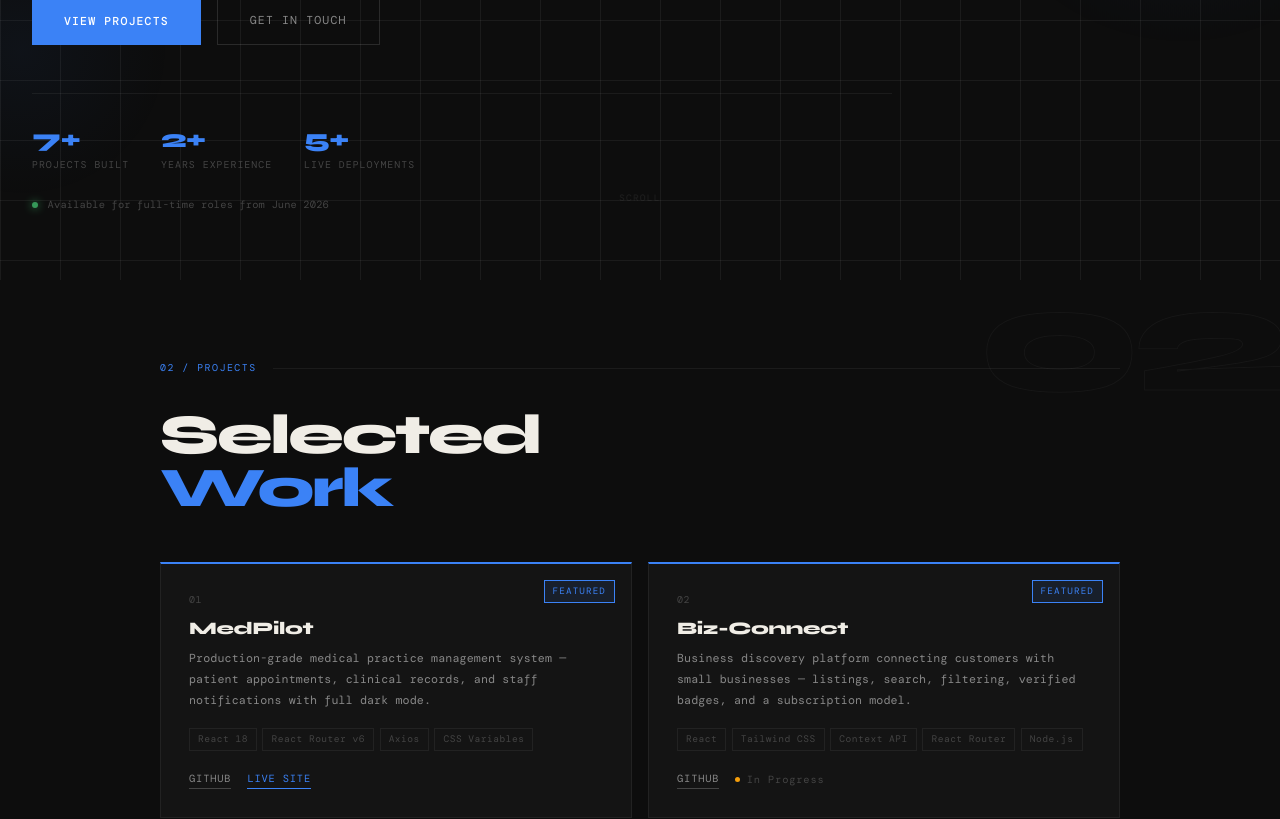
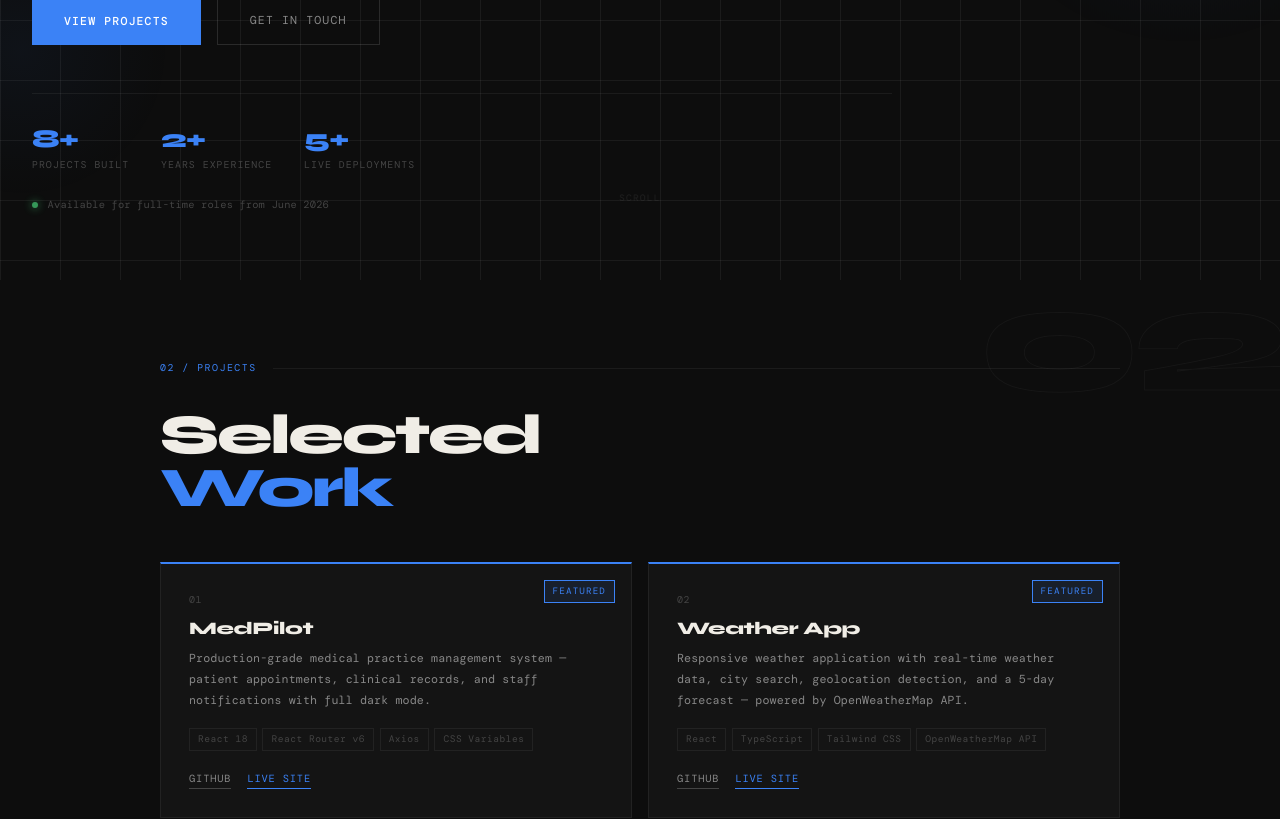
Before and after one commit to Onyinye-Maggie/onyinye-portfolio, a React (Create React App) app: page / in a window 1280 px wide. Shown: the part 520-1339 px from the top of the page. Built offline with nearby package versions, Linux system fonts and the light colour scheme; a web font is replaced by a local one.

Commit message:
add weather app to portfolio

```diff
--- a/src/components/Hero.jsx
+++ b/src/components/Hero.jsx
@@ -51,8 +51,8 @@ export default function Hero() {
 
         <div className="hero-stats">
           <div className="hero-stat">
-            <div className="hero-stat-number">7+</div>
-            <div className="hero-stat-label">Projects Built</div>
+           <div className="hero-stat-number">8+</div>
+<div className="hero-stat-label">Projects Built</div>
           </div>
           <div className="hero-stat">
             <div className="hero-stat-number">2+</div>
--- a/src/data/portfolio.js
+++ b/src/data/portfolio.js
@@ -9,7 +9,16 @@ export const projects = [
     featured: true,
   },
   {
-    id: "02",
+  id: "02",
+  name: "Weather App",
+  description: "Responsive weather application with real-time weather data, city search, geolocation detection, and a 5-day forecast — powered by OpenWeatherMap API.",
+  tech: ["React", "TypeScript", "Tailwind CSS", "OpenWeatherMap API"],
+  github: "https://github.com/Onyinye-Maggie/weather-app",
+  live: "https://weatherappforecasts.netlify.app",
+  featured: true,
+},
+  {
+    id: "03",
     name: "Biz-Connect",
     description: "Business discovery platform connecting customers with small businesses — listings, search, filtering, verified badges, and a subscription model.",
     tech: ["React", "Tailwind CSS", "Context API", "React Router", "Node.js"],
@@ -18,7 +27,7 @@ export const projects = [
     featured: true,
   },
   {
-    id: "03",
+    id: "04",
     name: "ShopHub",
     description: "Dynamic e-commerce platform with product rendering, real-time cart state management, filtering, and a conversion-focused UI.",
     tech: ["React", "Tailwind CSS", "JavaScript ES6+"],
@@ -27,7 +36,7 @@ export const projects = [
     featured: false,
   },
   {
-    id: "04",
+    id: "05",
     name: "E-Commerce System",
     description: "Core e-commerce logic — add to cart, cart state management, and full checkout flow.",
     tech: ["React", "Context API", "CSS"],
@@ -36,7 +45,7 @@ export const projects = [
     featured: false,
   },
   {
-    id: "05",
+    id: "06",
     name: "Productivity Hub",
     description: "Multi-module productivity dashboard — task management, expense tracking, study planning, and job application tracking with persistent storage.",
     tech: ["React", "Local Storage", "Dark Mode"],
@@ -45,7 +54,7 @@ export const projects = [
     featured: false,
   },
   {
-    id: "06",
+    id: "07",
     name: "Tech Startup Landing Page",
     description: "Modern landing page with animated feature cards, pricing section, auto-rotating testimonial slider, and mobile nav with dark mode toggle.",
     tech: ["HTML5", "CSS3", "JavaScript"],
@@ -54,7 +63,7 @@ export const projects = [
     featured: false,
   },
   {
-    id: "07",
+    id: "08",
     name: "Hairdresser Landing Page",
     description: "Responsive landing page for a hairdressing brand showcasing services, pricing, and contact/booking details.",
     tech: ["HTML5", "CSS3", "JavaScript"],
```
